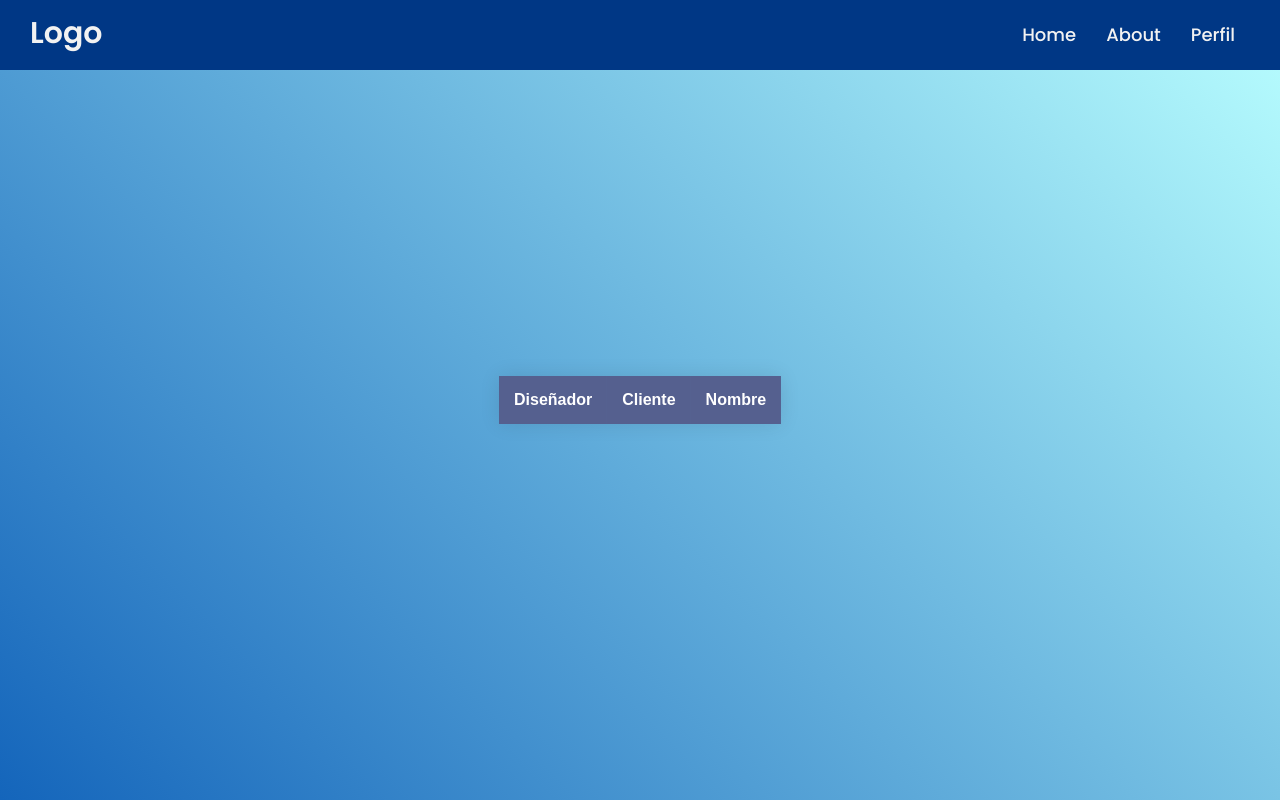
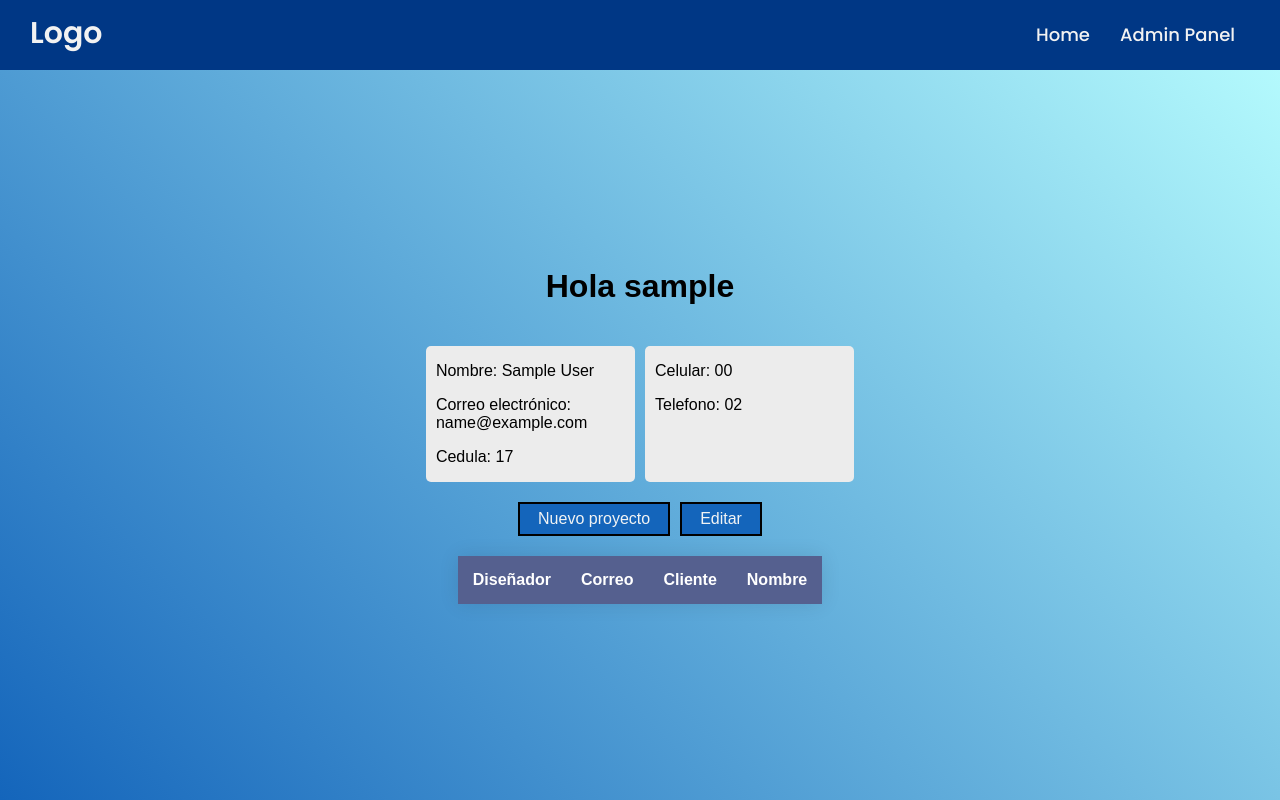
Before and after one commit to FernandoLopez7/ProjectVertexScape, a Django app: page / in a window 1280 px wide. Run offline with Django 5.2, Linux system fonts and the light colour scheme; the visitor is signed in with stand-in values (Sample User, id 1); data that the repository does not hold is empty.

Commit message:
Change html css and include func on proyect

```diff
--- a/Proyectos/urls.py
+++ b/Proyectos/urls.py
@@ -3,5 +3,8 @@ from . import views
 
 urlpatterns = [
     path('', views.listar_proyectos, name='index'),
+    path('crear/', views.crear_proyecto, name='crear_proyecto'),
+    path('actualizar/<int:pk>', views.actualizar_proyecto, name='actualizar_proyecto'),
+    path('eliminar/<int:pk>', views.eliminar_proyecto, name='eliminar_proyecto'),
     # Agrega más URLs según sea necesario
 ]
--- a/Proyectos/views.py
+++ b/Proyectos/views.py
@@ -1,9 +1,47 @@
-from django.shortcuts import render
+from django.shortcuts import render, redirect, get_object_or_404
 
 from .models import Proyecto
+from .forms import ProyectoForm
 from django.contrib.auth.decorators import login_required
 
 @login_required
 def listar_proyectos(request):
-    proyectos = Proyecto.objects.filter(diseñador=request.user)
-    return render(request, 'proyecto/listar_proyectos.html', {'proyectos': proyectos})
+    usuario = request.user
+    if usuario.groups.filter(name='Diseñador').exists():  # Verifica si el usuario pertenece al grupo Diseñadores
+        proyectos = Proyecto.objects.filter(diseñador=request.user)
+    else:
+        proyectos = Proyecto.objects.filter(cliente=request.user)
+    return render(request, 'proyecto/listar_proyectos.html', {'proyectos': proyectos, 'usuario': usuario})
+
+
+@login_required
+def crear_proyecto(request):
+    if request.method == 'POST':
+        form = ProyectoForm(request.POST)
+        if form.is_valid():
+            proyecto = form.save(commit=False)
+            proyecto.diseñador = request.user
+            proyecto.save()
+            return redirect('index')
+    else:
+        form = ProyectoForm()
+    return render(request, 'proyecto/crear_proyecto.html', {'form': form})
+
+@login_required
+def actualizar_proyecto(request, pk):
+    proyecto = get_object_or_404(Proyecto, pk=pk)
+    if request.method == 'POST':
+        form = ProyectoForm(request.POST, instance=proyecto)
+        if form.is_valid():
+            form.save()
+            return redirect('index')
+    else:
+        form = ProyectoForm(instance=proyecto)
+    return render(request, 'proyecto/actualizar_proyecto.html', {'form': form})
+
+
+@login_required
+def eliminar_proyecto(request, pk):
+    proyecto = get_object_or_404(Proyecto, pk=pk)
+    proyecto.delete()
+    return redirect('index')
--- a/Usuarios/urls.py
+++ b/Usuarios/urls.py
@@ -2,7 +2,6 @@ from django.urls import path
 from . import views
 
 urlpatterns = [
-    path('perfil/', views.perfil, name='perfil'),
     path('login/', views.iniciar_sesion, name='login'),
     path('editar-perfil/', views.editar_perfil, name='editar_perfil'),
     # Agrega más URLs según sea necesario
--- a/static/css/styles.css
+++ b/static/css/stylesnav.css
@@ -1,28 +1,34 @@
-/* nav */
 @import url("https://fonts.googleapis.com/css2?family=Poppins:wght@200;300;400;500;600;700&display=swap");
 
 html,
 body {
+  margin: 0;
+  padding: 0;
   height: 100%;
+  display: flex;
+  justify-content: center; /* Centrar horizontalmente */
+  align-items: center; /* Centrar verticalmente */
 }
 
 body {
-  margin: 0;
   background: linear-gradient(45deg, #1465bb, #b9ffff);
   font-family: sans-serif;
-  font-weight: 100;
+  background-repeat: no-repeat; /* Evitar que el fondo se repita */
+  background-attachment: fixed; /* Fijar el fondo */
+  background-size: cover; /* Ajustar el tamaño del fondo */
 }
 
+
 .navar * {
-  margin: 0;
-  padding: 0;
   box-sizing: border-box;
   font-family: "Poppins", sans-serif;
 }
 .navar nav {
   position: fixed;
-  z-index: 99;
-  width: 100%;
+  top: 0;
+  left: 0;
+  right: 0;
+  z-index: 999;
   background: #003785;
 }
 .navar nav .wrapper {
@@ -71,7 +77,14 @@ body {
   right: 30px;
   top: 10px;
 }
-@media screen and (max-width: 970px) {
+@media screen and (max-width: 720px) {
+
+  html,
+  body {
+    justify-content: flex-start; /* Centrar horizontalmente */
+    align-items: center; /* Centrar verticalmente */
+  }
+
   .wrapper .btn {
     display: block;
   }
@@ -158,57 +171,53 @@ body {
   display: none;
 }
 
-/* Tabla */
 
-.container-table {
-  position: absolute;
-  top: 50%;
-  left: 50%;
-  transform: translate(-50%, -50%);
+.buttons-container {
+  display: flex;
+  align-items: center;
+  justify-content: center;
+  gap: 10px;s
 }
 
-.container-table table {
-  border-collapse: collapse;
-  overflow: hidden;
-  box-shadow: 0 0 20px rgba(0, 0, 0, 0.1);
+.buttons-container button {
+  border: solid 2px black;
+  padding: .375em 1.125em;
+  font-size: 1rem;
 }
 
-.container-table th,
-.container-table td {
-  padding: 15px;
-  background-color: rgba(255, 255, 255, 0.2);
-  color: #fff;
+.button-arounder {
+  font-size: 2rem;
+  background: #1465bb;
+  color: hsl(190deg, 10%, 95%);
+
+  box-shadow: 0 0px 0px hsla(190deg, 15%, 5%, .2);
+  transfrom: translateY(0);
+  border-top-left-radius: 0px;
+  border-top-right-radius: 0px;
+  border-bottom-left-radius: 0px;
+  border-bottom-right-radius: 0px;
+
+  --dur: .15s;
+  --delay: .15s;
+  --radius: 16px;
+
+  transition:
+    border-top-left-radius var(--dur) var(--delay) ease-out,
+    border-top-right-radius var(--dur) calc(var(--delay) * 2) ease-out,
+    border-bottom-right-radius var(--dur) calc(var(--delay) * 3) ease-out,
+    border-bottom-left-radius var(--dur) calc(var(--delay) * 4) ease-out,
+    box-shadow calc(var(--dur) * 4) ease-out,
+    transform calc(var(--dur) * 4) ease-out,
+    background calc(var(--dur) * 4) steps(4, jump-end);
 }
 
-.container-table th {
-  text-align: left;
+.button-arounder:hover,
+.button-arounder:focus {
+  box-shadow: 0 4px 8px hsla(190deg, 15%, 5%, .2);
+  transform: translateY(-4px);
+  background: #81c9fa;
+  border-top-left-radius: var(--radius);
+  border-top-right-radius: var(--radius);
+  border-bottom-left-radius: var(--radius);
+  border-bottom-right-radius: var(--radius);
 }
-
-.container-table thead {
-  th {
-    background-color: #55608f;
-  }
-}
-
-.container-table tbody {
-  tr {
-    &:hover {
-      background-color: rgba(255, 255, 255, 0.3);
-    }
-  }
-  td {
-    position: relative;
-    &:hover {
-      &:before {
-        content: "";
-        position: absolute;
-        left: 0;
-        right: 0;
-        top: -9999px;
-        bottom: -9999px;
-        background-color: rgba(255, 255, 255, 0.2);
-        z-index: -1;
-      }
-    }
-  }
-}
--- /dev/null
+++ b/static/css/stylesperfil.css
@@ -0,0 +1,28 @@
+.main-container {
+  justify-content: center; /* Centrar horizontalmente */
+  align-items: center; /* Centrar verticalmente */
+  display: flex;
+  flex-direction: column;
+  flex: 1;
+  margin-top: 70px; /* Altura del nav */
+}
+.row-a, .row-b {
+  display: flex;
+  flex: 1;
+  padding: 20px;
+  max-width: 1200px; /* Establezca un ancho máximo */
+  margin: 0 auto; /* Centrar horizontalmente */
+}
+
+/* Dividir row-a en dos columnas */
+.column {
+  flex: 1;
+  padding: 0 10px; /* Agrega un espacio entre las columnas */
+}
+
+/* Estilo opcional para las columnas */
+.column {
+  background: #ececec; /* Color de fondo para las columnas */
+  border-radius: 5px; /* Bordes redondeados */
+  margin: 0 5px; /* Espacio entre las columnas */
+}
--- /dev/null
+++ b/static/css/stylestable.css
@@ -0,0 +1,47 @@
+
+.container-table table {
+  width: 100%;
+  border-collapse: collapse;
+  overflow: hidden;
+  box-shadow: 0 0 20px rgba(0, 0, 0, 0.1);
+}
+
+.container-table th,
+.container-table td {
+  padding: 15px;
+  background-color: rgba(255, 255, 255, 0.2);
+  color: #fff;
+}
+
+.container-table th {
+  text-align: left;
+}
+
+.container-table thead {
+  th {
+    background-color: #55608f;
+  }
+}
+
+.container-table tbody {
+  tr {
+    &:hover {
+      background-color: rgba(255, 255, 255, 0.3);
+    }
+  }
+  td {
+    position: relative;
+    &:hover {
+      &:before {
+        content: "";
+        position: absolute;
+        left: 0;
+        right: 0;
+        top: -9999px;
+        bottom: -9999px;
+        background-color: rgba(255, 255, 255, 0.2);
+        z-index: -1;
+      }
+    }
+  }
+}
--- /dev/null
+++ b/templates/admin/Proyectos/Proyecto/change_form.html
@@ -0,0 +1,6 @@
+{% extends "admin/change_form.html" %}
+
+{% block submit_buttons_bottom %}
+    {{ block.super }}
+    <a href="{% url 'actualizar_proyecto' original.pk %}" class="button">Visualizar Proyecto</a>
+{% endblock %}
--- /dev/null
+++ b/templates/predeterminados/base.html
@@ -0,0 +1,36 @@
+{% load static %}
+<!DOCTYPE html>
+<html lang="es">
+
+<head>
+    <meta charset="UTF-8">
+    <meta name="viewport" content="width=device-width, initial-scale=1.0">
+    <title>{% block titulo %} {% endblock %}</title>
+    <link rel="stylesheet" type="text/css" href="{% static 'css/stylesnav.css' %}">
+    {% block estilos %} {% endblock %}
+</head>
+
+<body>
+    <header class="navar">
+        <nav>
+            <div class="wrapper">
+                <div class="logo"><a href="#">Logo</a></div>
+                <input type="radio" name="slider" id="menu-btn">
+                <input type="radio" name="slider" id="close-btn">
+                <ul class="nav-links">
+                    <label for="close-btn" class="btn close-btn"><i class="fas fa-times">XX</i></label>
+                    <li><a href="{%url 'index' %}">Home</a></li>
+                    {% if user.is_staff %}
+                    <li><a href="{% url 'admin:index' %}">Admin Panel</a></li>
+                    {% endif %}
+                </ul>
+                <label for="menu-btn" class="btn menu-btn"><i class="fas fa-bars">XX</i></label>
+            </div>
+        </nav>
+    </header>
+
+    {% block contenido %} {% endblock %}
+
+</body>
+
+</html>
--- a/templates/proyecto/listar_proyectos.html
+++ b/templates/proyecto/listar_proyectos.html
@@ -1,37 +1,36 @@
+{% extends "predeterminados/base.html"%}
 {% load static %}
-<!DOCTYPE html>
-<html lang="en">
+{% block titulo%} Index {%endblock%}
+{% block estilos %}
+<link rel="stylesheet" type="text/css" href="{% static 'css/stylestable.css' %}">
+<link rel="stylesheet" type="text/css" href="{% static 'css/stylesperfil.css' %}">
+{% endblock %}
+{% block contenido%}
+<main class="main-container">
+    <h1>Hola {{ usuario.username }}</h1>
+    <div class="row-a">
+        <div class="column">
+            <p>Nombre: {{ usuario.first_name }} {{ usuario.last_name }}</p>
+            <p>Correo electrónico: {{ usuario.email }}</p>
+            <p>Cedula: {{ usuario.cedula }}</p>
+        </div>
 
-<head>
-    <meta charset="UTF-8">
-    <meta name="viewport" content="width=device-width, initial-scale=1.0">
-    <link rel="stylesheet" type="text/css" href="{% static 'css/styles.css' %}">
-    <title>Proyectos</title>
-</head>
-
-<body>
-    <header class="navar">
-        <nav>
-            <div class="wrapper">
-                <div class="logo"><a href="#">Logo</a></div>
-                <input type="radio" name="slider" id="menu-btn">
-                <input type="radio" name="slider" id="close-btn">
-                <ul class="nav-links">
-                    <label for="close-btn" class="btn close-btn"><i class="fas fa-times">XX</i></label>
-                    <li><a href="#">Home</a></li>
-                    <li><a href="#">About</a></li>
-                    <li><a href="{%url 'perfil' %}">Perfil</a></li>
-                </ul>
-                <label for="menu-btn" class="btn menu-btn"><i class="fas fa-bars">XX</i></label>
-            </div>
-        </nav>
-    </header>
-    <main>
+        <div class="column">
+            <p>Celular: {{ usuario.celular }}</p>
+            <p>Telefono: {{ usuario.telefono_hogar }}</p>
+        </div>
+    </div>
+    <div class="buttons-container">
+        <button class="button-arounder" onclick="window.location.href = '{% url 'crear_proyecto' %}'">Nuevo proyecto</button>
+        <button class="button-arounder" onclick="window.location.href = '{% url 'editar_perfil' %}'">Editar</button>
+    </div>
+    <div class="row-b">
         <div class="container-table">
             <table>
                 <thead>
                     <tr>
                         <th>Diseñador</th>
+                        <th>Correo</th>
                         <th>Cliente</th>
                         <th>Nombre</th>
                     </tr>
@@ -41,13 +40,22 @@
                     <tr>
                         <td>{{ proyecto.diseñador }}</td>
                         <td>{{ proyecto.cliente }}</td>
-                        <td><a href="">{{ proyecto.nombre }}</a></td>
+                        <td>{{ proyecto.cliente.first_name }} {{ proyecto.cliente.last_name }}</td>
+                        <td><a href="{% url 'actualizar_proyecto' proyecto.pk %}">{{ proyecto.nombre }}</a></td>
+                        <td><a href="{% url 'eliminar_proyecto' proyecto.pk %}" onclick="return confirmarEliminacion();">Eliminar</a></td>
                     </tr>
                     {% endfor %}
                 </tbody>
             </table>
         </div>
-    </main>
-</body>
-
-</html>
+    </div>
+</main>
+<script>
+    function confirmarEliminacion() {
+        if (confirm("¿Estás seguro de que deseas eliminar este proyecto?")) {
+            return true;
+        }
+        return false;
+    }
+</script>
+{%endblock%}
```
Also changed, not shown: Proyectos/forms.py (added, +22 -0 lines), Usuarios/views.py (+2 -7 lines), static/css/stylesform.css (added, +116 -0 lines), templates/admin/base_site.html (added, +12 -0 lines), templates/proyecto/actualizar_proyecto.html (added, +33 -0 lines), templates/proyecto/crear_proyecto.html (added, +33 -0 lines), templates/usuarios/editar_perfil.html (+33 -16 lines), templates/usuarios/perfil.html (deleted, +0 -19 lines), templates/login/login.html (renamed from templates/usuarios/login.html).
